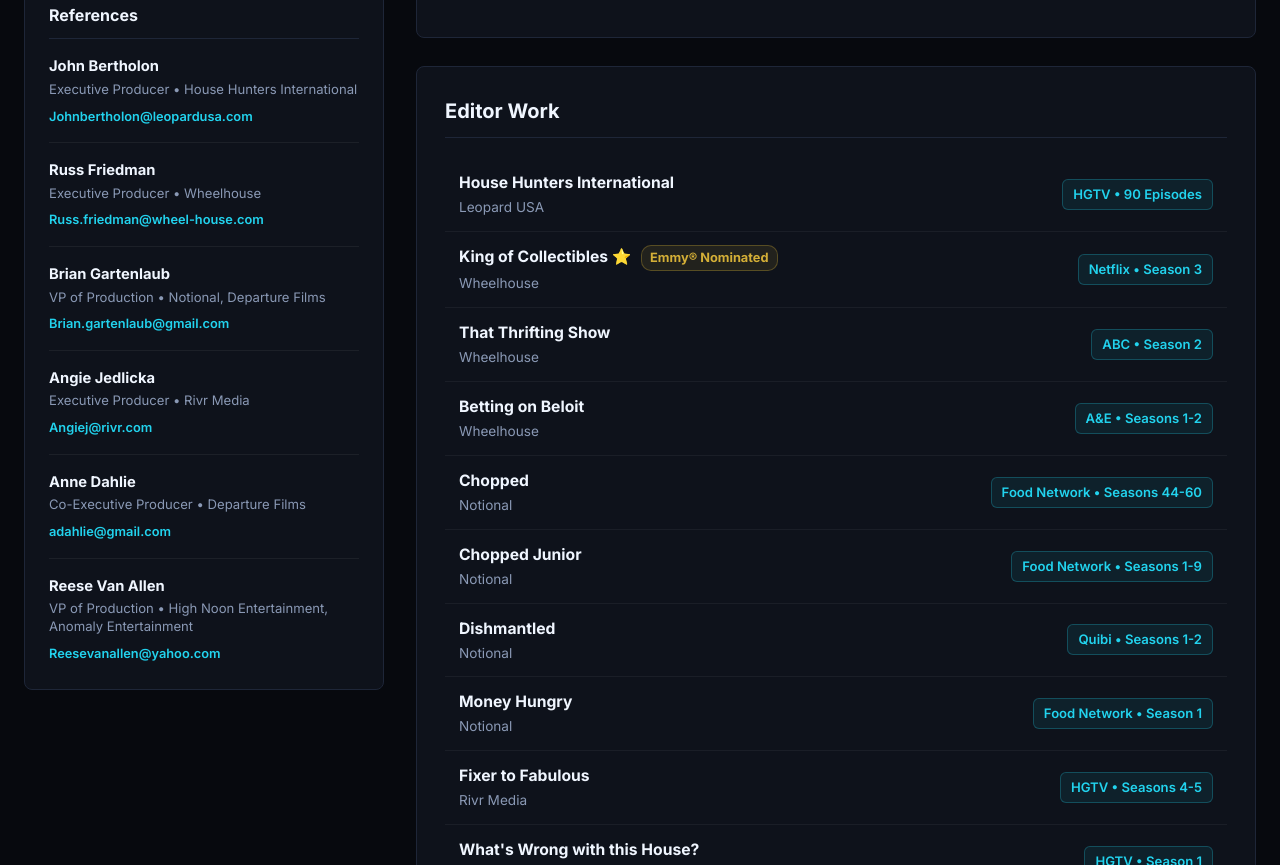
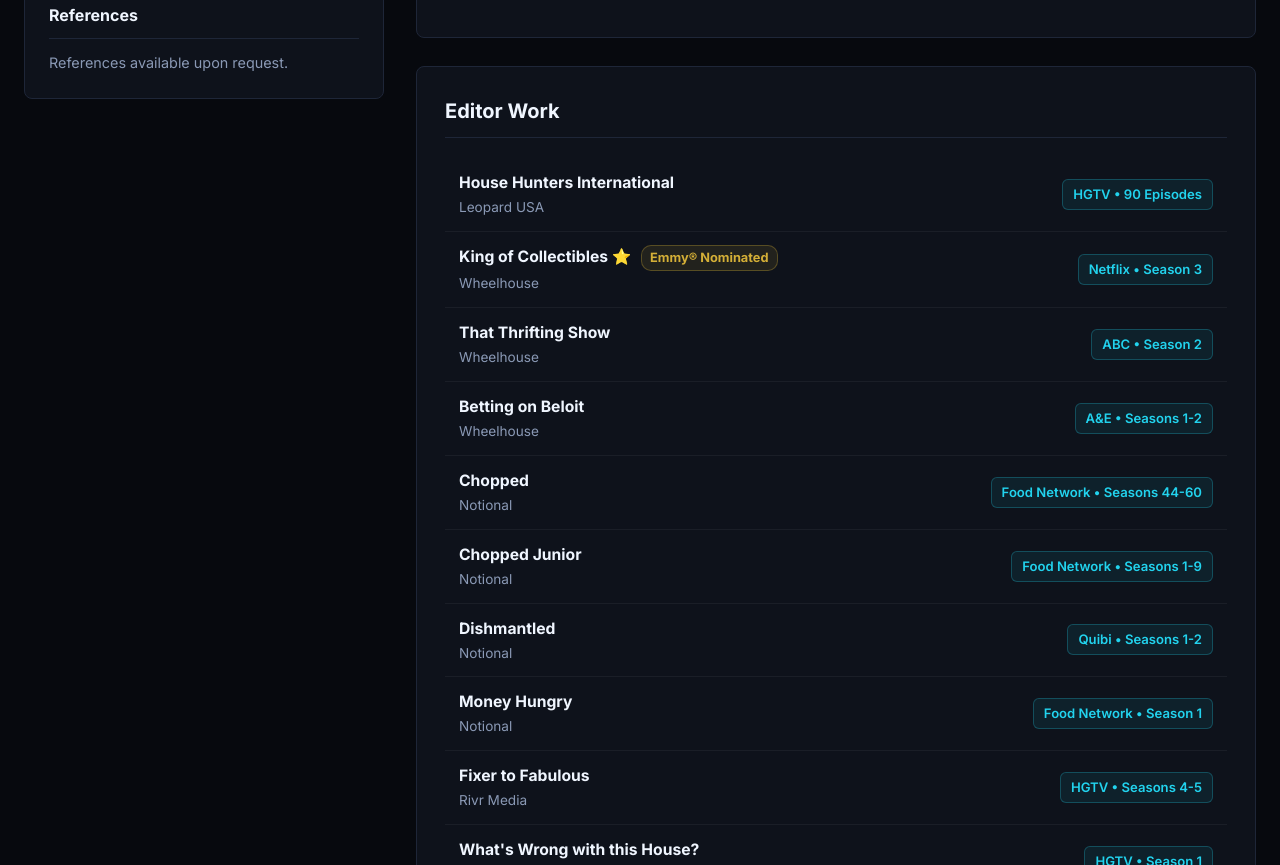
Before and after one commit to tolleyproduction-ops/website, a plain HTML site: page resume.html in a window 1280 px wide. Shown: the part 620-1485 px from the top of the page. Drawn offline with Linux system fonts and the light colour scheme.

Commit message:
Replace listed references with request notice

````diff
--- a/resume.html
+++ b/resume.html
@@ -84,28 +84,6 @@
 
     .skills-flex { display: flex; flex-wrap: wrap; gap: 8px; margin-top: 10px; }
     .skill-tag { background: var(--tag-bg); border: 1px solid var(--tag-border); padding: 4px 10px; border-radius: 12px; font-size: 0.78rem; font-weight: 600; }
-
-    /* References Formatting */
-    .ref-list { display: flex; flex-direction: column; gap: 16px; }
-    .ref-item {
-      padding-bottom: 14px;
-      border-bottom: 1px solid rgba(255, 255, 255, 0.06);
-    }
-    .ref-item:last-child {
-      padding-bottom: 0;
-      border-bottom: none;
-    }
-    .ref-name { font-weight: 700; font-size: 0.92rem; color: var(--text-main); }
-    .ref-title { font-size: 0.82rem; color: var(--text-muted); margin: 2px 0 4px; line-height: 1.35; }
-    .ref-email {
-      font-size: 0.8rem;
-      color: var(--accent);
-      text-decoration: none;
-      word-break: break-all;
-      font-weight: 600;
-      transition: color 0.2s ease;
-    }
-    .ref-email:hover { text-decoration: underline; }
 
     /* Main Area */
     .main-content { display: flex; flex-direction: column; gap: 28px; min-width: 0; }
@@ -212,46 +190,8 @@
       </div>
 
       <div class="side-card">
-        <h3 class="section-title" style="font-size: 1rem; margin-bottom: 16px;">References</h3>
-        <div class="ref-list">
-
-          <div class="ref-item">
-            <div class="ref-name">John Bertholon</div>
-            <div class="ref-title">Executive Producer • House Hunters International</div>
-            <a href="mailto:Johnbertholon@leopardusa.com" class="ref-email">Johnbertholon@leopardusa.com</a>
-          </div>
-
-          <div class="ref-item">
-            <div class="ref-name">Russ Friedman</div>
-            <div class="ref-title">Executive Producer • Wheelhouse</div>
-            <a href="mailto:Russ.friedman@wheel-house.com" class="ref-email">Russ.friedman@wheel-house.com</a>
-          </div>
-
-          <div class="ref-item">
-            <div class="ref-name">Brian Gartenlaub</div>
-            <div class="ref-title">VP of Production • Notional, Departure Films</div>
-            <a href="mailto:Brian.gartenlaub@gmail.com" class="ref-email">Brian.gartenlaub@gmail.com</a>
-          </div>
-
-          <div class="ref-item">
-            <div class="ref-name">Angie Jedlicka</div>
-            <div class="ref-title">Executive Producer • Rivr Media</div>
-            <a href="mailto:Angiej@rivr.com" class="ref-email">Angiej@rivr.com</a>
-          </div>
-
-          <div class="ref-item">
-            <div class="ref-name">Anne Dahlie</div>
-            <div class="ref-title">Co-Executive Producer • Departure Films</div>
-            <a href="mailto:adahlie@gmail.com" class="ref-email">adahlie@gmail.com</a>
-          </div>
-
-          <div class="ref-item">
-            <div class="ref-name">Reese Van Allen</div>
-            <div class="ref-title">VP of Production • High Noon Entertainment, Anomaly Entertainment</div>
-            <a href="mailto:Reesevanallen@yahoo.com" class="ref-email">Reesevanallen@yahoo.com</a>
-          </div>
-
-        </div>
+        <h3 class="section-title" style="font-size: 1rem; margin-bottom: 12px;">References</h3>
+        <p style="color: var(--text-muted); font-size: 0.9rem;">References available upon request.</p>
       </div>
     </aside>
 
@@ -400,4 +340,3 @@
   </script>
 </body>
 </html>
-```[cite: 1]
````
